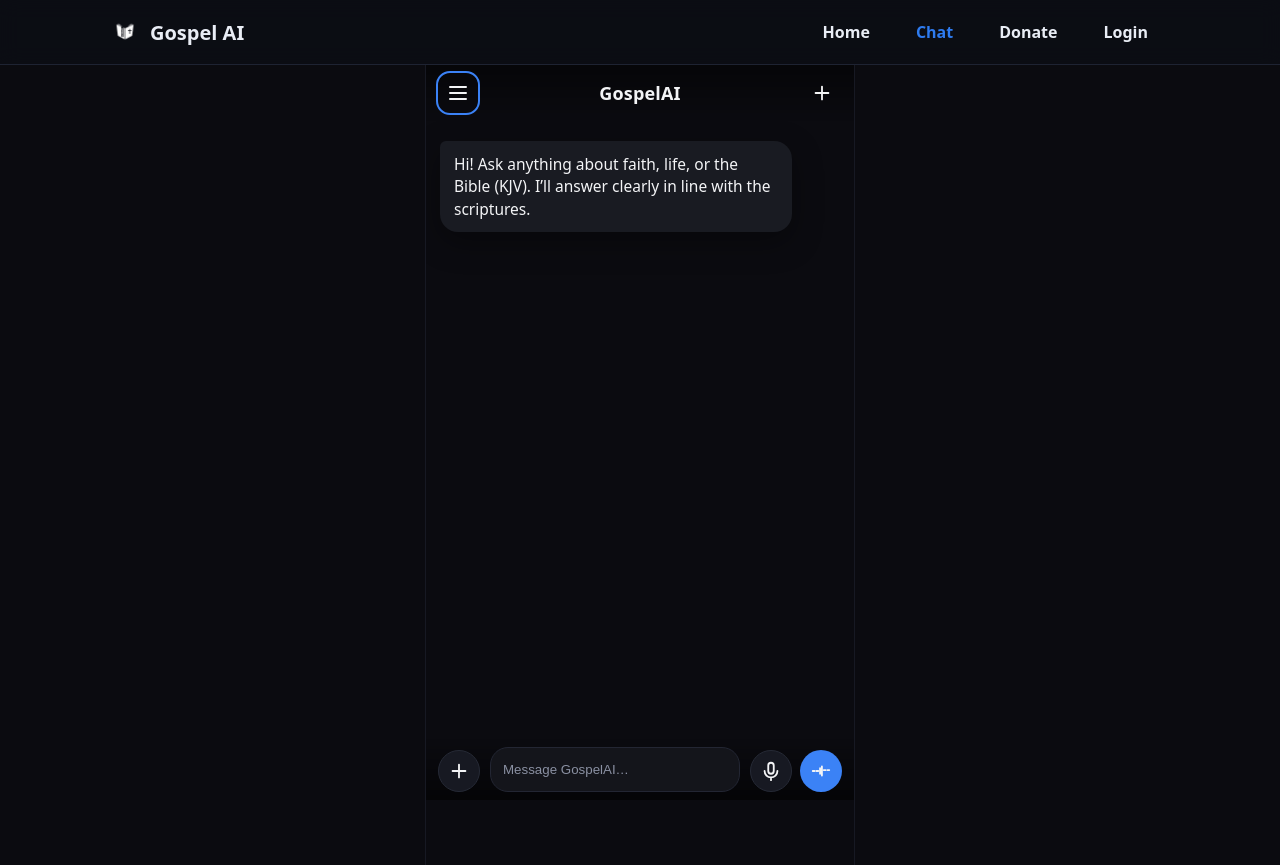
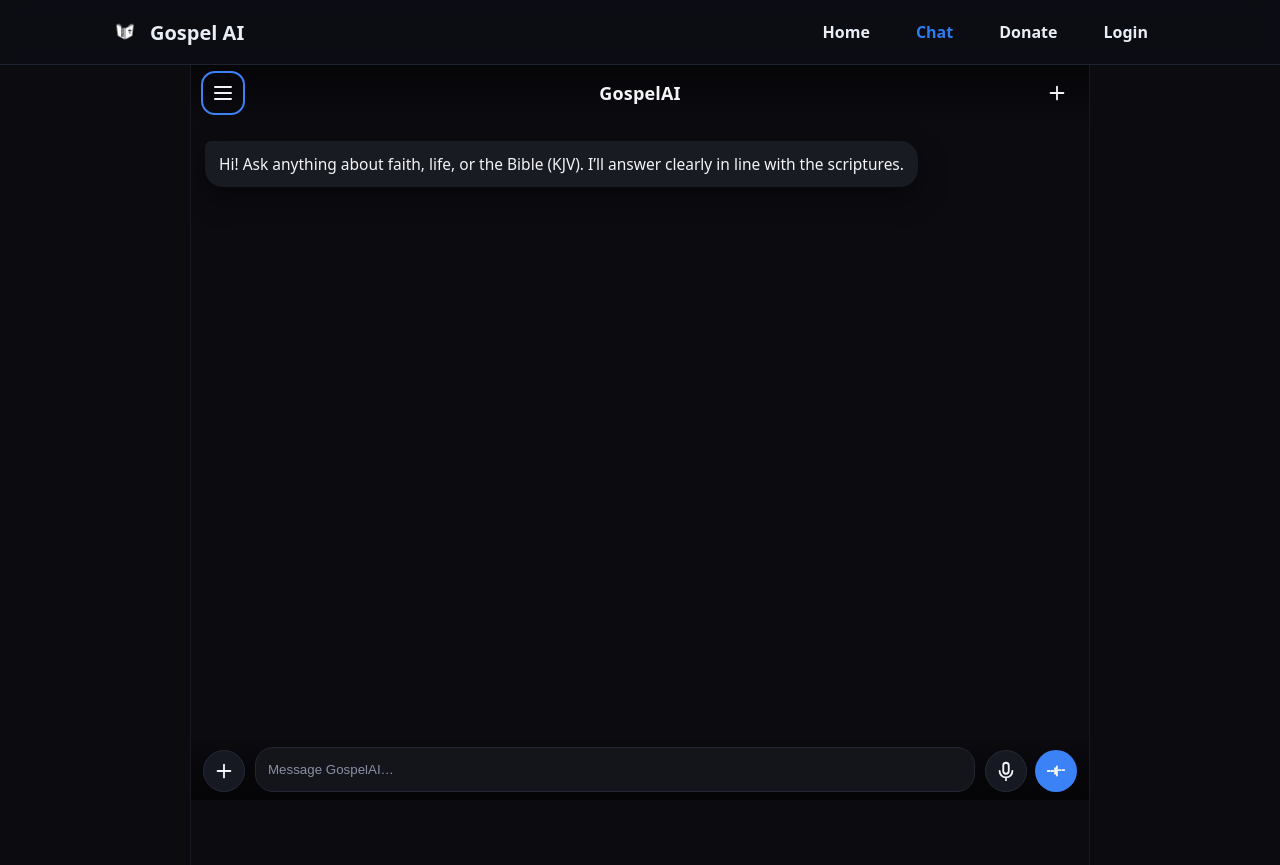
Before and after one commit to omito411/faithchat, a Next.js app in the folder frontend/: page /chat in a window 1280 px wide. Built offline with nearby package versions, Linux system fonts and the light colour scheme.

Commit message:
chat css

```diff
--- a/frontend/src/app/chat/chat.css
+++ b/frontend/src/app/chat/chat.css
@@ -147,7 +147,7 @@
 /* ---------- Desktop nicety (center phone column) ---------- */
 @media (min-width: 560px){
   .fc-chat .app{
-    max-width: 430px;
+    max-width: 900px;
     margin: 0 auto;
     border-left: 1px solid #171923;
     border-right: 1px solid #171923;
```
